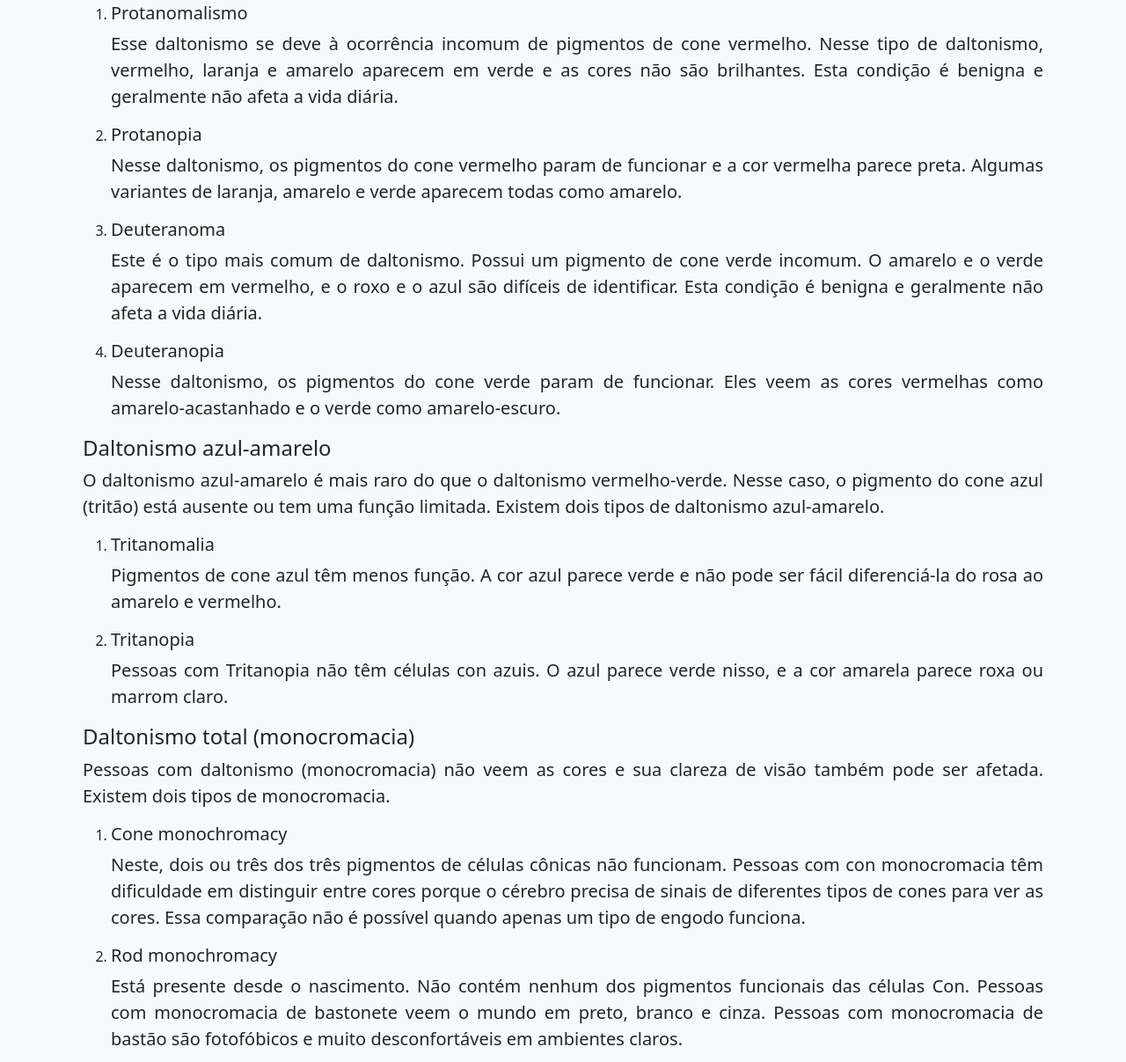
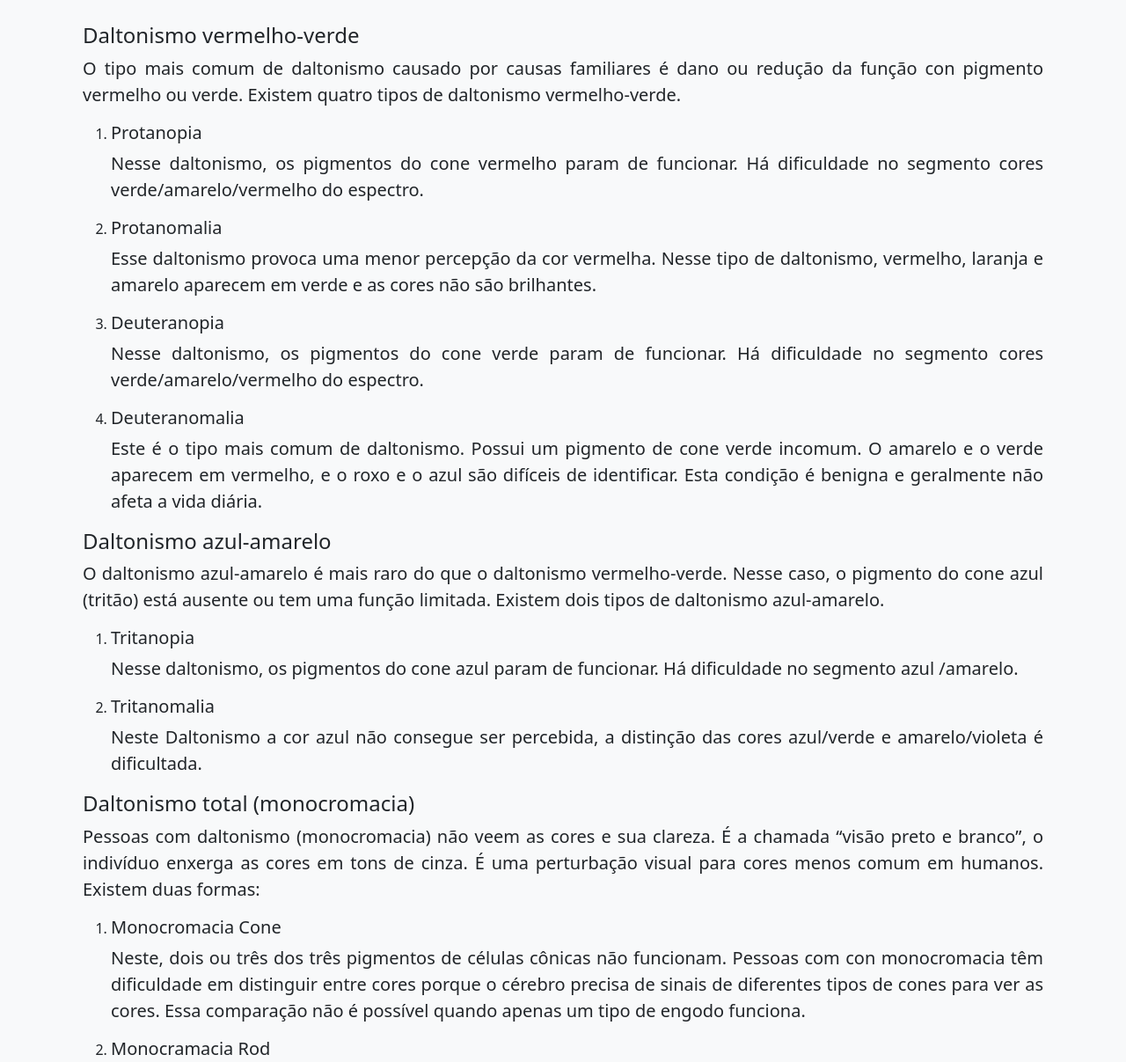
Before and after one commit to Lorraine-Olegario/projetoIntegrador-daltonismo, a plain HTML site: page index.html in a window 1280 px wide. Shown: the part 1435-2642 px from the top of the page at 88% size. Drawn offline with nearby package versions, Linux system fonts and the light colour scheme.

Commit message:
Adicionando e autalizando recursos

```diff
--- a/index.html
+++ b/index.html
@@ -7,7 +7,8 @@
         <meta name="author" content="Grupo2">
         <meta http-equiv="X-UA-Compatible" content="IE=edge">
         <meta name="viewport" content="width=device-width, initial-scale=1.0">
-        <title>Teste Daltonismo</title>
+        <link rel="shortcut icon" href="./imagens/icon.ico" />
+        <title>Daltonismo na Web</title>
 
         <!-- CSS -->
         <link rel="stylesheet" href="https://cdn.jsdelivr.net/npm/bootstrap@4.4.1/dist/css/bootstrap.min.css" integrity="sha384-Vkoo8x4CGsO3+Hhxv8T/Q5PaXtkKtu6ug5TOeNV6gBiFeWPGFN9MuhOf23Q9Ifjh" crossorigin="anonymous">
@@ -58,6 +59,7 @@
                         <p class="lead">Daltonismo é um distúrbio da visão que interfere na percepção das cores. Também chamado de discromatopsia ou discromopsia, sua principal característica é a dificuldade para distinguir o vermelho e o verde e, com menos frequência, o azul e o amarelo.</p>
                         <p class="lead">Na quase totalidade dos casos, o daltonismo é uma condição geneticamente hereditária e recessiva, ligada ao cromossomo sexual X. Raramente, o transtorno afeta as mulheres, porque possuem dois cromossomos X. Quando elas recebem de um dos pais o cromossomo com a mutação genética, o outro, que é normal, compensa a alteração.</p>
                         <p class="lead">O fato é que, apesar de distinguirem normalmente as cores, elas são portadoras do gene defeituoso e podem transmiti-lo para seus filhos. No entanto, só serão daltônicas, se receberem do pai e mãe o cromossomo X com o gene anômalo.</p>
+                        <p class="lead">O daltonismo também pode ser causado por danos físicos ou químicos nos olhos, nomeadamente na retina ou nervo ótico, ou de partes do cérebro. Doenças como diabetes e a esclerose múltipla, entre outras doenças são também possíveis causas do daltonismo.</p>
                     </div>
 
                     <div class="col-lg-4">
@@ -77,42 +79,55 @@
                         <p class="lead">O tipo mais comum de daltonismo causado por causas familiares é dano ou redução da função con pigmento vermelho ou verde. Existem quatro tipos de daltonismo vermelho-verde.</p>
 
                         <ol>
-                            <li><h5>Protanomalismo</h5></li>
-                            <p class="lead">Esse daltonismo se deve à ocorrência incomum de pigmentos de cone vermelho. Nesse tipo de daltonismo, vermelho, laranja e amarelo aparecem em verde e as cores não são brilhantes. Esta condição é benigna e geralmente não afeta a vida diária.</p>
+                            <li><h5>Protanopia</h5></li>
+                            <p class="lead">Nesse daltonismo, os pigmentos do cone vermelho param de
+                            funcionar. Há dificuldade no segmento cores
+                            verde/amarelo/vermelho do espectro.</p>
 
-                            <li><h5>Protanopia</h5></li>
-                            <p class="lead">Nesse daltonismo, os pigmentos do cone vermelho param de funcionar e a cor vermelha parece preta. Algumas variantes de laranja, amarelo e verde aparecem todas como amarelo.</p>
+                            <li><h5>Protanomalia</h5></li>
+                            <p class="lead">Esse daltonismo provoca uma menor percepção da cor vermelha.
+                            Nesse tipo de daltonismo, vermelho, laranja e amarelo
+                            aparecem em verde e as cores não são brilhantes.</p>
 
-                            <li><h5>Deuteranoma</h5></li>
-                            <p class="lead">Este é o tipo mais comum de daltonismo. Possui um pigmento de cone verde incomum. O amarelo e o verde aparecem em vermelho, e o roxo e o azul são difíceis de identificar. Esta condição é benigna e geralmente não afeta a vida diária.</p>
+                            <li><h5>Deuteranopia</h5></li>
+                            <p class="lead">Nesse daltonismo, os pigmentos do cone verde param de funcionar.
+                            Há dificuldade no segmento cores verde/amarelo/vermelho do espectro.</p>
 
-                            <li><h5>Deuteranopia </h5></li>
-                            <p class="lead">Nesse daltonismo, os pigmentos do cone verde param de funcionar. Eles veem as cores vermelhas como amarelo-acastanhado e o verde como amarelo-escuro.</p>
+                            <li><h5>Deuteranomalia</h5></li>
+                            <p class="lead">Este é o tipo mais comum de daltonismo. Possui um pigmento
+                            de cone verde incomum. O amarelo e o verde aparecem em vermelho, e o roxo
+                            e o azul são difíceis de identificar. Esta condição é benigna e geralmente
+                            não afeta a vida diária.</p>
                         </ol>
 
                         <h4>Daltonismo azul-amarelo</h4>
                         <p class="lead">O daltonismo azul-amarelo é mais raro do que o daltonismo vermelho-verde. Nesse caso, o pigmento do cone azul (tritão) está ausente ou tem uma função limitada. Existem dois tipos de daltonismo azul-amarelo.</p>
 
                         <ol>
+                            <li><h5>Tritanopia</h5></li>
+                            <p class="lead">Nesse daltonismo, os pigmentos do cone azul param de funcionar.
+                            Há dificuldade no segmento azul /amarelo.</p>
+
                             <li><h5>Tritanomalia</h5></li>
-                            <p class="lead">Pigmentos de cone azul têm menos função. A cor azul parece verde e não pode ser fácil diferenciá-la do rosa ao amarelo e vermelho.</p>
-
-                            <li><h5>Tritanopia</h5></li>
-                            <p class="lead">Pessoas com Tritanopia não têm células con azuis. O azul parece verde nisso, e a cor amarela parece roxa ou marrom claro.</p>
+                            <p class="lead">Neste Daltonismo a cor azul não consegue ser percebida, a
+                            distinção das cores azul/verde e amarelo/violeta é dificultada.</p>
                         </ol>
 
                         <h4>Daltonismo total (monocromacia)</h4>
-                        <p class="lead">Pessoas com daltonismo (monocromacia) não veem as cores e sua clareza de visão também pode ser afetada. Existem dois tipos de monocromacia.</p>
+                        <p class="lead">Pessoas com daltonismo (monocromacia) não veem as cores e sua
+                        clareza. É a chamada “visão preto e branco”,
+                        o indivíduo enxerga as cores em tons de cinza. É uma perturbação visual para
+                        cores menos comum em humanos. Existem duas formas:</p>
 
                         <ol>
-                            <li><h5>Cone monochromacy </h5></li>
+                            <li><h5>Monocromacia Cone</h5></li>
                             <p class="lead">Neste, dois ou três dos três pigmentos de células cônicas não funcionam. Pessoas com con monocromacia têm dificuldade em distinguir entre cores porque o cérebro precisa de sinais de diferentes tipos de cones para ver as cores. Essa comparação não é possível quando apenas um tipo de engodo funciona.</p>
 
-                            <li><h5>Rod monochromacy</h5></li>
+                            <li><h5>Monocramacia Rod</h5></li>
                             <p class="lead">Está presente desde o nascimento. Não contém nenhum dos pigmentos funcionais das células Con. Pessoas com monocromacia de bastonete veem o mundo em preto, branco e cinza. Pessoas com monocromacia de bastão são fotofóbicos e muito desconfortáveis em ambientes claros.</p>
                         </ol>
 
-                        <img id="imagem-cores" src="imagens/imagem01.jpg" alt="Imagem difernça de cores por tipo Daltonismo." width="380" height="280">
+                        <!-- <img id="imagem-cores" src="imagens/imagem01.jpg" alt="Imagem difernça de cores por tipo Daltonismo." width="380" height="280"> -->
                     </div>
                 </div>
             </div>
@@ -174,8 +189,8 @@
                             </li>
                         </ul>
 
-                        <p class="lead"><strong>Importante:</strong> o ícone de acessibilidade (figura abaixo), quando clicado, mostrará para daltônicos ou não a cor presente nos textos coloridos. Este ícone está disponível no canto superior direito de todas as páginas deste site;</p>
-                        <img src="./imagens/iconeAcessibilidadeDaltonico2.png" download" alt="Icone Acessibilidade Daltonico" width="150" height="200">
+                        <!-- <p class="lead"><strong>Importante:</strong> o ícone de acessibilidade (figura abaixo), quando clicado, mostrará para daltônicos ou não a cor presente nos textos coloridos. Este ícone está disponível no canto superior direito de todas as páginas deste site;</p>
+                        <img src="./imagens/iconeAcessibilidadeDaltonico2.png" download" alt="Icone Acessibilidade Daltonico" width="150" height="200">                         -->
                     </div>
                 </div>
             </div>
```
Also changed, not shown: imagens/icon.ico (added).
